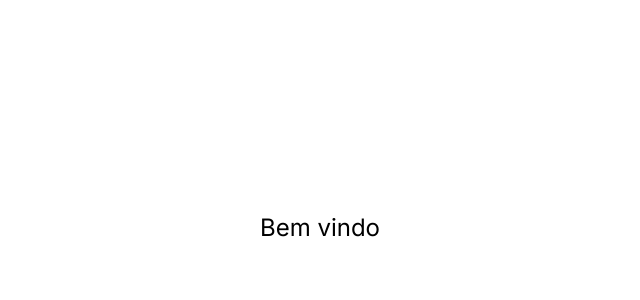
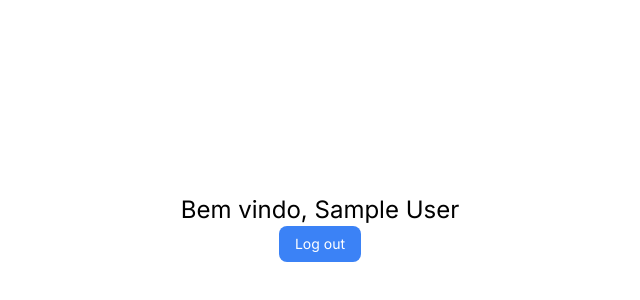
Before and after one commit to ezekuiel100/Login-page, a Next.js app: page /adm in a window 1280 px wide. Shown: the part 172-472 px from the top of the page, without its empty margins (320-960 px from the left). Built offline with nearby package versions, Linux system fonts and the light colour scheme; no server answers; sample sign-in values are in the browser's storage.

Commit message:
new commit

```diff
--- a/app/adm/page.jsx
+++ b/app/adm/page.jsx
@@ -1,7 +1,20 @@
-function Adm() {
+import Logout from "@/components/logout";
+import { getServerSession } from "next-auth";
+import { redirect } from "next/navigation";
+
+async function Adm() {
+  const session = await getServerSession();
+
+  if (!session) {
+    redirect("/");
+  }
+
   return (
-    <div className="h-screen flex justify-center items-center text-2xl">
-      Bem vindo
+    <div className="h-screen flex justify-center items-center ">
+      <div className="">
+        <p className="text-2xl">Bem vindo, {session.user.name} </p>
+        <Logout />
+      </div>
     </div>
   );
 }
--- a/app/api/auth/[...nextauth]/route.js
+++ b/app/api/auth/[...nextauth]/route.js
@@ -2,12 +2,14 @@ import NextAuth from "next-auth";
 import CredentialsProvider from "next-auth/providers/credentials";
 
 const handler = NextAuth({
+  pages: {
+    signIn: "/",
+  },
   providers: [
     CredentialsProvider({
       name: "Credentials",
-
       credentials: {
-        email: { label: "email", type: "text", placeholder: "jsmith" },
+        email: { label: "email", type: "text" },
         password: { label: "Password", type: "password" },
       },
       async authorize(credentials, req) {
@@ -19,7 +21,7 @@ const handler = NextAuth({
           credentials.email === "test@gmail.com" &&
           credentials.password === "123"
         ) {
-          return { id: 1, name: "test", email: "test@gmail.com" };
+          return { id: 1, name: "Ezequiel", email: "test@gmail.com" };
         }
       },
     }),
--- a/auth.js
+++ /dev/null
@@ -1,2 +0,0 @@
-import NextAuth from "next-auth";
-import { authConfig } from "./auth.config";
--- /dev/null
+++ b/components/logout.jsx
@@ -0,0 +1,17 @@
+"use client";
+import { signOut } from "next-auth/react";
+
+function Logout() {
+  return (
+    <div>
+      <button
+        className="bg-blue-500 rounded-lg text-white text-sm py-2 px-4 mx-auto block "
+        onClick={signOut}
+      >
+        Log out
+      </button>
+    </div>
+  );
+}
+
+export default Logout;
```
Also changed, not shown: auth.config.js (deleted, +0 -19 lines), medlleware.js (deleted, +0 -9 lines), 1 other file (tests, documents, lock files or other folders).
